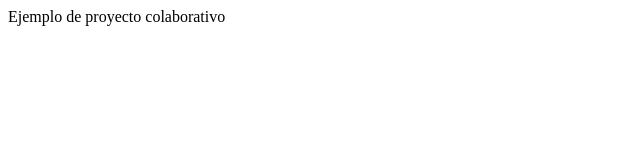
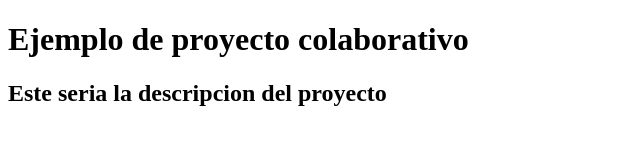
Before and after one commit to marialuisavalerc/proyecto1ejemplo, a plain HTML site: page index.html in a window 1280 px wide. Shown: the whole page, without its empty margins (0-640 px from the left). Drawn offline with Linux system fonts and the light colour scheme.

Commit message:
agregando h2

```diff
--- a/index.html
+++ b/index.html
@@ -6,6 +6,9 @@
     <title>Ejemplo de fichero html</title>
   </head>
   <body>
-    <header>Ejemplo de proyecto colaborativo</header>
+    <header>
+      <h1>Ejemplo de proyecto colaborativo</h1>
+      <h2>Este seria la descripcion del proyecto</h2>
+    </header>
   </body>
 </html>
```
